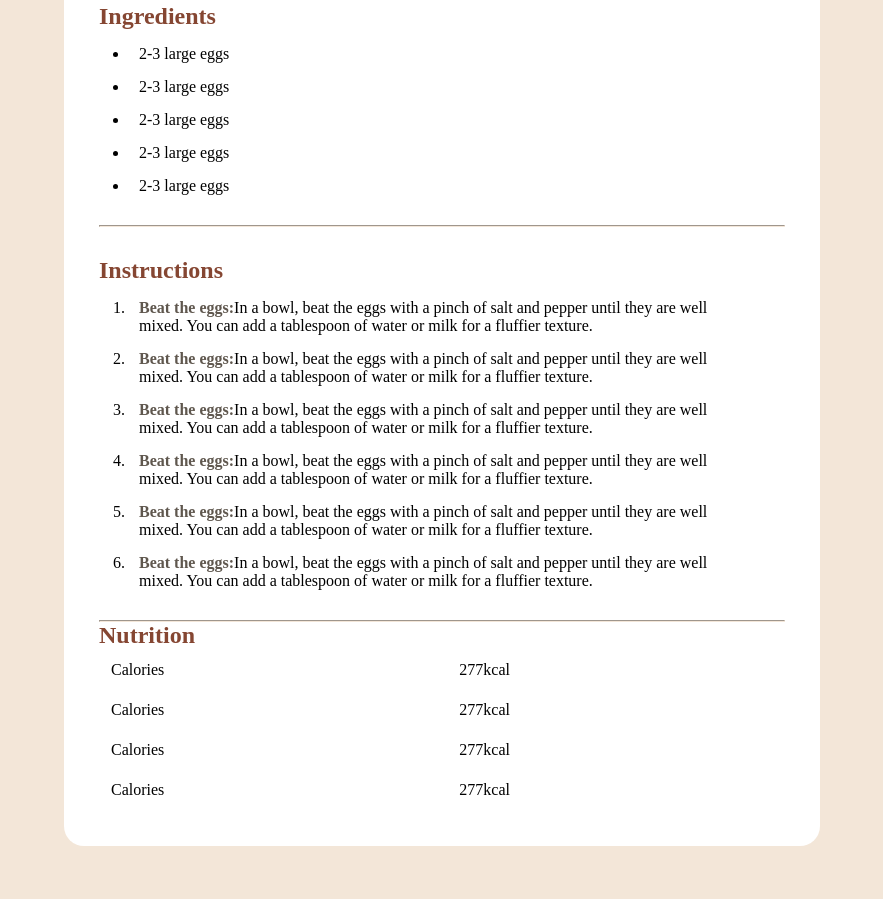
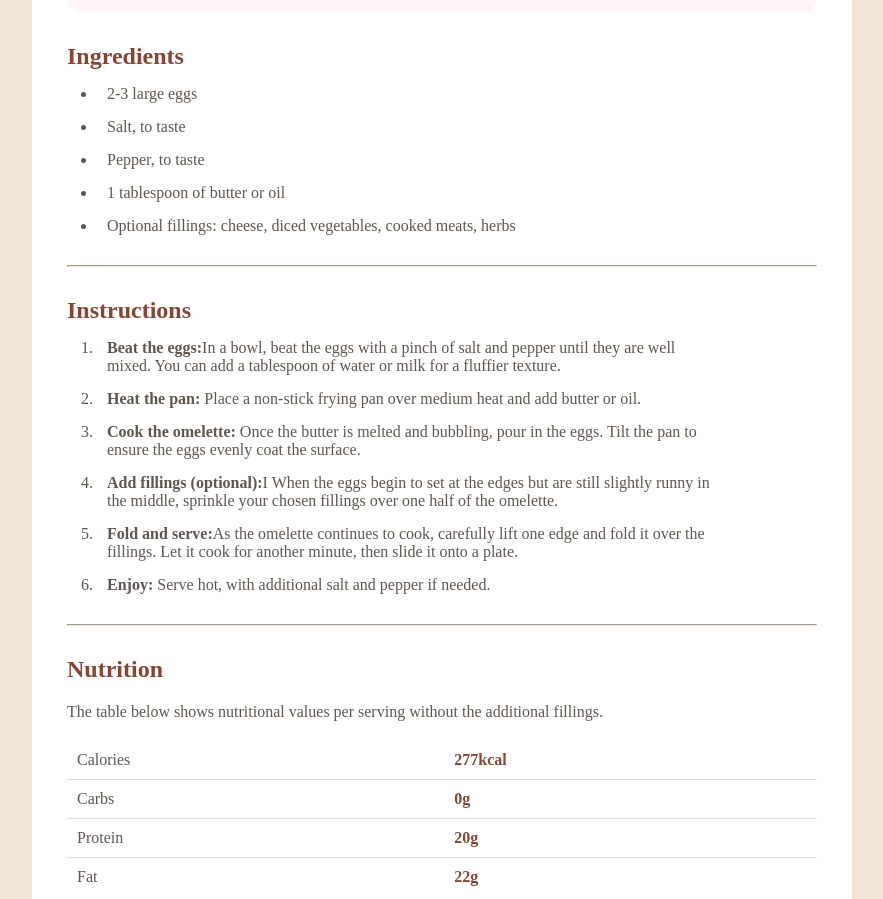
Before and after one commit to mohitpuri-codes/recipe-page, a plain HTML site: page index.html in a window 1280 px wide. Shown: the part 688-1587 px from the top of the page, without its empty margins (198-1081 px from the left). Before the commit the page ends 1534 px from the top, so only its background shows below. Drawn offline with Linux system fonts and the light colour scheme.

Commit message:
feature: added the final changes

```diff
--- a/index.html
+++ b/index.html
@@ -17,6 +17,7 @@
 </head>
 <body>
 
+<section>
   <main class="main-section">
     <div class="banner-image">
           <img src="assets/images/image-omelette.jpeg" alt="">
@@ -46,10 +47,14 @@
               </div>
               <ul>
                 <li>2-3 large eggs</li>
-                <li>2-3 large eggs</li>
-                <li>2-3 large eggs</li>
-                <li>2-3 large eggs</li>
-                <li>2-3 large eggs</li>
+                <li>  Salt, to taste
+                </li>
+                <li>  Pepper, to taste
+                </li>
+                <li>  1 tablespoon of butter or oil
+                </li>
+                <li>  Optional fillings: cheese, diced vegetables, cooked meats, herbs
+                </li>
               </ul>
             </div>
 
@@ -63,20 +68,19 @@
                 <li> <span>Beat the eggs:</span>In a bowl, beat the eggs with a pinch of salt and pepper until they are well mixed.
                   You can add a tablespoon of water or milk for a fluffier texture.
                 </li>
-                <li> <span>Beat the eggs:</span>In a bowl, beat the eggs with a pinch of salt and pepper until they are well mixed.
-                  You can add a tablespoon of water or milk for a fluffier texture.
+                <li> <span>Heat the pan: </span>Place a non-stick frying pan over medium heat and add butter or oil.
+                <li> <span>Cook the omelette: </span>  Once the butter is melted and bubbling, pour in the eggs. Tilt the pan to ensure
+                  the eggs evenly coat the surface.
                 </li>
-                <li> <span>Beat the eggs:</span>In a bowl, beat the eggs with a pinch of salt and pepper until they are well mixed.
-                  You can add a tablespoon of water or milk for a fluffier texture.
+                <li> <span>Add fillings (optional):</span>I When the eggs begin to set at the edges but are still slightly runny in the
+                  middle, sprinkle your chosen fillings over one half of the omelette.
                 </li>
-                <li> <span>Beat the eggs:</span>In a bowl, beat the eggs with a pinch of salt and pepper until they are well mixed.
-                  You can add a tablespoon of water or milk for a fluffier texture.
+                <li> <span> Fold and serve:</span>As the omelette continues to cook, carefully lift one edge and fold it over the
+                  fillings. Let it cook for another minute, then slide it onto a plate.
                 </li>
-                <li> <span>Beat the eggs:</span>In a bowl, beat the eggs with a pinch of salt and pepper until they are well mixed.
-                  You can add a tablespoon of water or milk for a fluffier texture.
+                <li> <span>Enjoy: </span>Serve hot, with additional salt and pepper if needed.
                 </li>
-                <li> <span>Beat the eggs:</span>In a bowl, beat the eggs with a pinch of salt and pepper until they are well mixed.
-                  You can add a tablespoon of water or milk for a fluffier texture.
+
                 </li>
               </ol>
             </div>
@@ -87,37 +91,37 @@
               <div class="title">
                 <h2>Nutrition</h2>
               </div>
+
+              <div class="subtitle">
+                The table below shows nutritional values per serving without the additional fillings.
+
+              </div>
               <div class="nutrition-table">
 
                 <table class="table">
                   <tr>
                     <td>Calories</td>
-                    <td>277kcal</td>
+                    <td class="table-col-2">277kcal</td>
                   </tr>
                   <tr>
-                    <td>Calories</td>
-                    <td>277kcal</td>
+                    <td>Carbs</td>
+                    <td class="table-col-2">0g</td>
                   </tr>
                   <tr>
-                    <td>Calories</td>
-                    <td>277kcal</td>
+                    <td>Protein</td>
+                    <td class="table-col-2">20g</td>
                   </tr>
                   <tr>
-                    <td>Calories</td>
-                    <td>277kcal</td>
+                    <td>Fat</td>
+                    <td class="table-col-2">22g</td>
                   </tr>
                 </table>
               </div>
             </div>
           </div>
     </div>
-
-
-
-
-
-
   </main>
+</section>
 
 
 </body>
--- a/style.css
+++ b/style.css
@@ -1,106 +1,119 @@
-@import url('https://fonts.googleapis.com/css2?family=Outfit&display=swap');
+@import url("https://fonts.googleapis.com/css2?family=Outfit&display=swap");
 
-*{
+* {
   margin: 0;
   padding: 0;
   box-sizing: border-box;
 }
 
-body{
-
-    background-color:hsl(30, 54%, 90%);
+body {
+  background-color: hsl(30, 54%, 90%);
+  color: hsl(30, 10%, 34%);
+}
+section{
+    margin: 50px 0;
 }
 
-img{
+img {
   height: 300px;
-    width: 650px;
+  width: 750px;
   max-width: 100%;
   border-radius: 12px;
 }
 
-h1{
+h1 {
   margin: 20px 0 20px 0;
   font-family: "Outfit", serif;
 }
 
-h3{
-    color:  hsl(332, 51%, 32%);
+h3 {
+  color: hsl(332, 51%, 32%);
 }
 
-ul,ol{
+ul,
+ol {
   margin-left: 30px;
 }
 
-span{
+span {
   color: hsl(30, 10%, 34%);
-    /* margin-left: 18px; */
   font-weight: bold;
 }
 
-li{
+li {
   margin: 15px 0 15px 0;
   padding-left: 10px;
   width: 77ch;
 }
 
-hr{
+hr {
   border-color: hsl(30, 54%, 90%);
 }
 
-.banner-image{
 
-}
-
-.main-section{
-    /* margin: 0 auto; */
+/* wrapper of all container */
+.main-section {
   display: flex;
   flex-direction: column;
-    align-items: center;
   background-color: hsl(0, 0%, 100%);
   width: fit-content;
   margin: 0 auto;
   padding: 35px;
   border-radius: 20px;
-    justify-content: center;
-
-
 }
 
-
-
-
-.recipe-description{
+.recipe-description {
   width: 77ch;
 }
 
-.preparation-time{
+.preparation-time {
   background-color: hsl(330, 100%, 98%);
-    padding: 20px ;
+  padding: 20px;
   margin: 30px 0;
   border-radius: 16px;
 }
 
-.ingredients{
+.ingredients {
   margin: 30px 0;
 }
 
-.title{
+
+/* for all the titles in the web page */
+.title,
+.table-col-2 {
   color: hsl(14, 45%, 36%);
+  font-weight: bold;
 }
 
-.instructions{
+.instructions {
   margin: 30px 0;
 }
 
-.table{
-    width: 100%;
-
+.nutrition {
+  margin: 30px 0;
 }
 
-.table td{
+.subtitle {
+  margin: 20px 0;
+}
+
+.table {
+  width: 100%;
+  border-collapse: collapse;
+}
+
+.table td {
   padding: 10px;
 }
 
-.table tr:not(:lsat-child){
-    border-bottom: 1px solid hsl(330, 100%, 98%);
+
+/* for the last row to not get the border color */
+.table tr:not(:last-child) {
+  border-bottom: 1px solid hsl(30, 18%, 87%);
 }
+
+@media screen and (max-width: 800px){
+    section{
+        margin: 0;
+    }
+  }
```
Lines whose indentation alone changed are shown as unchanged.
